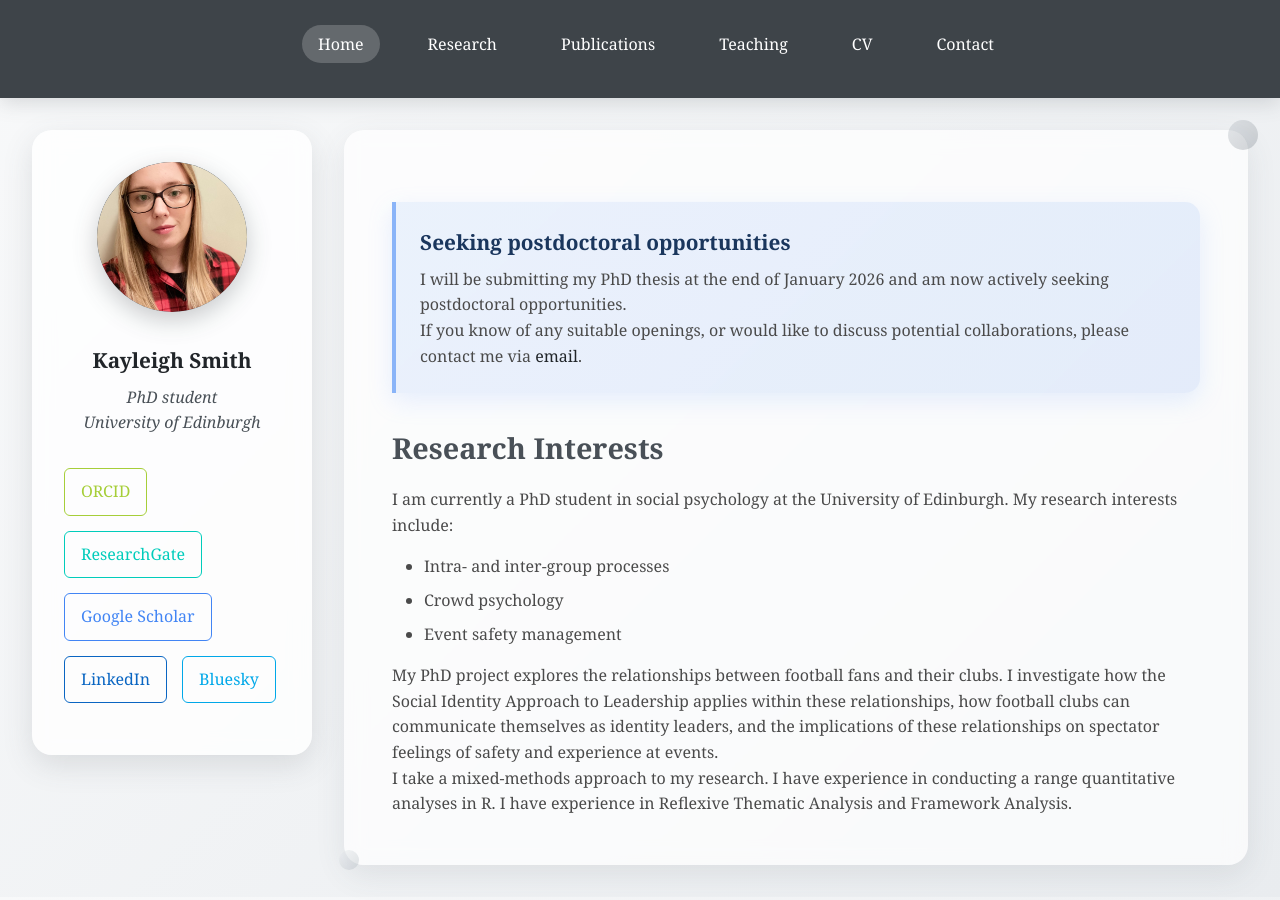
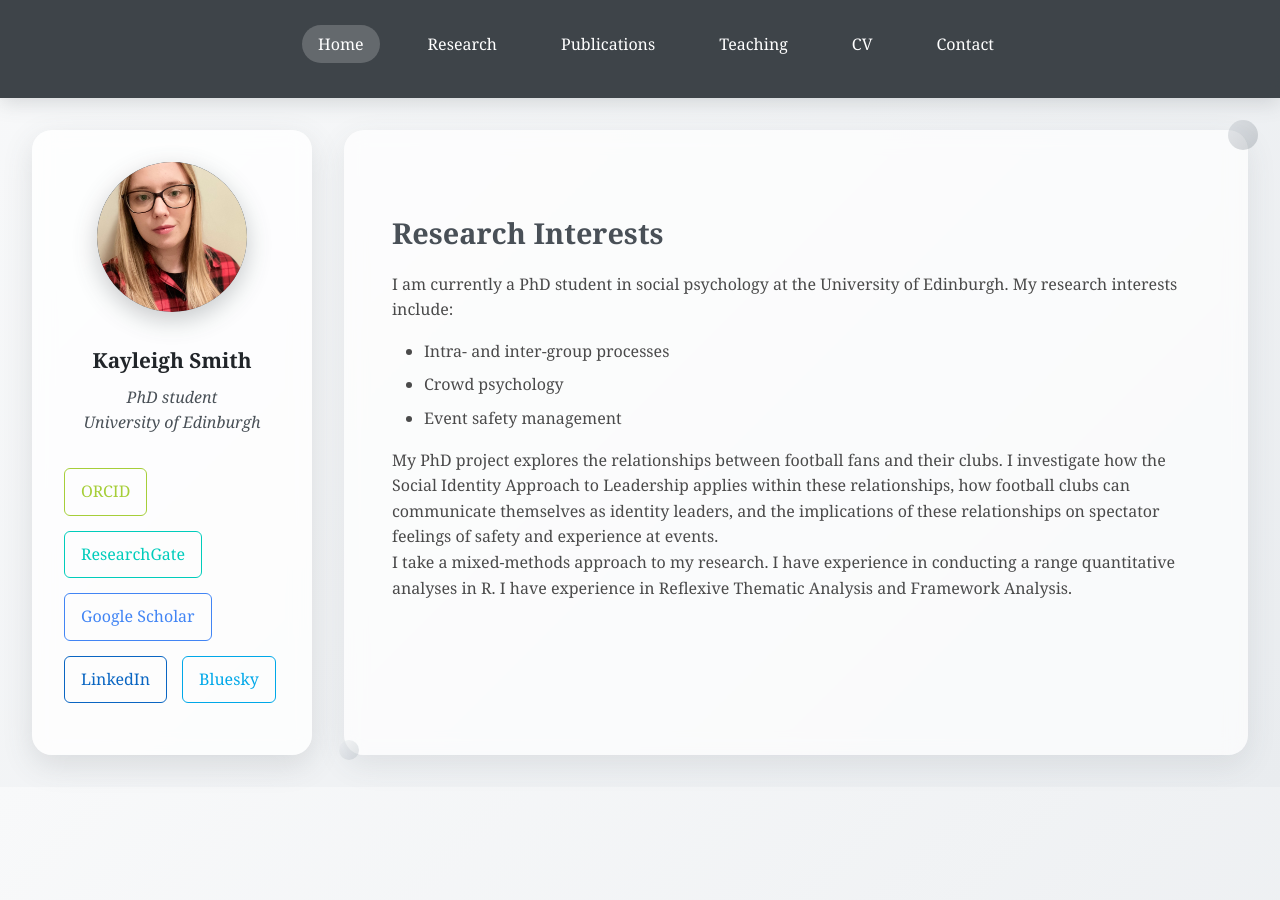
Before and after one commit to kayleigh-smith/kayleigh-smith.github.io, a Jekyll site: the page built from index.md, in a window 1280 px wide. Built offline with Jekyll 4.4.1, drawn with Linux system fonts in a browser that asks for light colours.

Commit message:
Remove postdoctoral opportunities section from index.md
Removed section about seeking postdoctoral opportunities.

```diff
--- a/index.md
+++ b/index.md
@@ -2,12 +2,6 @@
 title: "Home"
 layout: default
 ---
-
-<div class="highlight-box" style="background: linear-gradient(135deg, rgba(138, 180, 248, 0.15), rgba(99, 152, 242, 0.15)); border-left-color: #8ab4f8; box-shadow: 0 8px 25px rgba(138, 180, 248, 0.2);">
-  <h3 style="color: #1a365d; margin-top: 0;">Seeking postdoctoral opportunities</h3>
-  <p>I will be submitting my PhD thesis at the end of January 2026 and am now actively seeking postdoctoral opportunities.</p>
-  <p>If you know of any suitable openings, or would like to discuss potential collaborations, please contact me via <a href="mailto:kayleigh.smith@ed.ac.uk">email</a>.</p>
-</div>
 
 ## Research Interests
 
```
